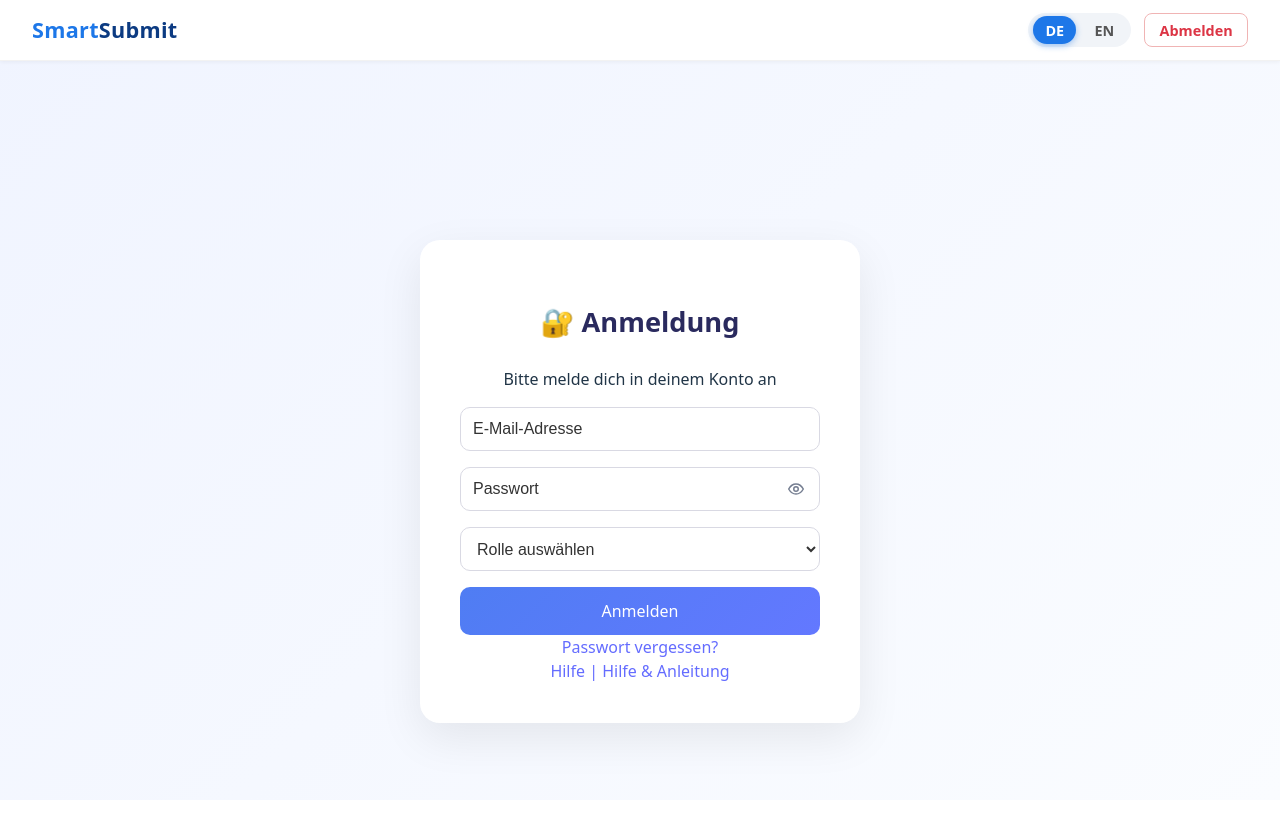
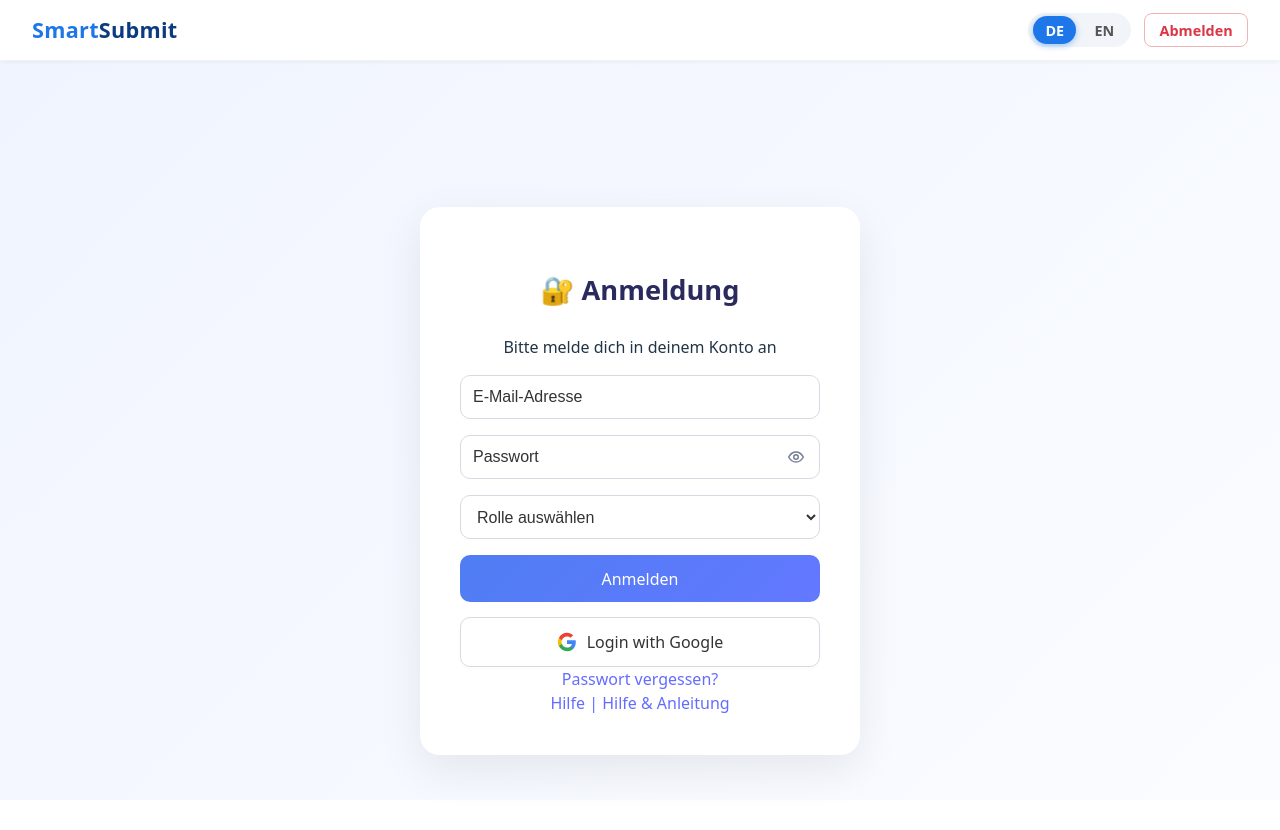
Before and after one commit to HTLBulme/SmartSubmit, a React (Vite) app in the folder frontend/: page / in a window 1280 px wide. Shown: the top 830 px of the page. Built offline with nearby package versions, Linux system fonts and the light colour scheme.

Commit message:
style(auth): update Google button styles and login route handling

```diff
--- a/frontend/src/pages/login.css
+++ b/frontend/src/pages/login.css
@@ -74,6 +74,31 @@
 
 .login-form button[type="submit"]:hover {
   background: linear-gradient(135deg, #3f6df1, #5066e6);
+}
+
+.google-login-btn {
+  width: 100%;
+  background: white;
+  color: #333;
+  border: 1px solid #d9d9e3;
+  padding: 0.8rem;
+  font-size: 1rem;
+  border-radius: 10px;
+  cursor: pointer;
+  transition: all 0.3s ease;
+  margin-top: 15px;
+  display: flex;
+  align-items: center;
+  justify-content: center;
+  gap: 10px;
+  font-weight: 500;
+  box-shadow: 0 2px 4px rgba(0, 0, 0, 0.02);
+}
+
+.google-login-btn:hover {
+  background: #f8f9fa;
+  border-color: #c0c0c8;
+  box-shadow: 0 4px 8px rgba(0, 0, 0, 0.05);
 }
 
 .error-text {
--- a/frontend/src/pages/login.jsx
+++ b/frontend/src/pages/login.jsx
@@ -1,10 +1,11 @@
 import { useLang } from "../context/LanguageContext";
 import T from "../i18n";
-import { useState } from "react";
-import { useNavigate } from "react-router-dom";
+import { useEffect, useState } from "react";
+import { useLocation, useNavigate } from 'react-router-dom';
 import axios from "axios";
 import { Link } from 'react-router-dom';
 import "./login.css";
+
 
 const API_URL = import.meta.env.VITE_API_URL || "";
 
@@ -19,6 +20,38 @@
   const [requestedRole, setRequestedRole] = useState("");
   const [message, setMessage] = useState("");
   const [showPassword, setShowPassword] = useState(false);
+  const location = useLocation();
+
+  // Handle OAuth 2.0 login redirect
+  useEffect(() => {
+    // Extract the token and role from URL parameters after Google OAuth redirect
+    const params = new URLSearchParams(location.search);
+    const token = params.get('token');
+    const role = params.get('role') || localStorage.getItem("role") || "";
+
+    if (token) {
+      // Save token to local and session storage
+      localStorage.setItem('token', token);
+      sessionStorage.setItem('token', token);
+
+      if (role) {
+        // Set active role and redirect user to the respective dashboard
+        sessionStorage.setItem("activeRole", role);
+        localStorage.setItem("role", role);
+        if (role === "Admin") navigate("/admin");
+        else if (role === "Teacher") navigate("/teacher");
+        else if (role === "Student") navigate("/student");
+      } else {
+        // Fallback if role is empty (e.g. new Google user without assigned role)
+        sessionStorage.setItem("activeRole", "Student");
+        localStorage.setItem("role", "Student");
+        navigate("/student");
+      }
+
+      // Clear token from the browser URL to keep it clean and secure
+      window.history.replaceState({}, document.title, "/");
+    }
+  }, [location, navigate]);
 
 async function handleLogin(e) {
   e.preventDefault();
@@ -144,6 +177,21 @@
 
         <button type="submit">{t.login}</button>
 
+        {/* Google OAuth Login Button */}
+        <button
+          type="button"
+          className="google-login-btn"
+          onClick={() => window.location.href = `${API_URL}/api/auth/google`}
+        >
+          <svg width="20" height="20" viewBox="0 0 24 24" xmlns="http://www.w3.org/2000/svg">
+            <path d="M22.56 12.25c0-.78-.07-1.53-.2-2.25H12v4.26h5.92c-.26 1.37-1.04 2.53-2.21 3.31v2.77h3.57c2.08-1.92 3.28-4.74 3.28-8.09z" fill="#4285F4"/>
+            <path d="M12 23c2.97 0 5.46-.98 7.28-2.66l-3.57-2.77c-.98.66-2.23 1.06-3.71 1.06-2.86 0-5.29-1.93-6.16-4.53H2.18v2.84C3.99 20.53 7.7 23 12 23z" fill="#34A853"/>
+            <path d="M5.84 14.09c-.22-.66-.35-1.36-.35-2.09s.13-1.43.35-2.09V7.07H2.18C1.43 8.55 1 10.22 1 12s.43 3.45 1.18 4.93l2.85-2.22.81-.62z" fill="#FBBC05"/>
+            <path d="M12 5.38c1.62 0 3.06.56 4.21 1.64l3.15-3.15C17.45 2.09 14.97 1 12 1 7.7 1 3.99 3.47 2.18 7.07l3.66 2.84c.87-2.6 3.3-4.53 6.16-4.53z" fill="#EA4335"/>
+          </svg>
+          {t.loginWithGoogle || "Login with Google"}
+        </button>
+
         <a className="forgot-link" href="#">
           {t.forgot}
         </a>
```
